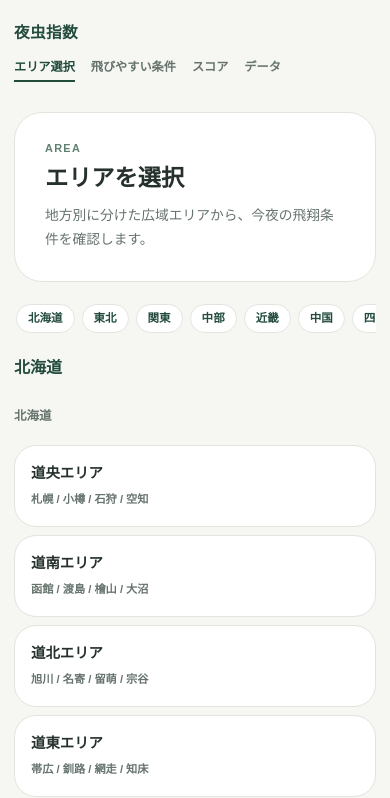
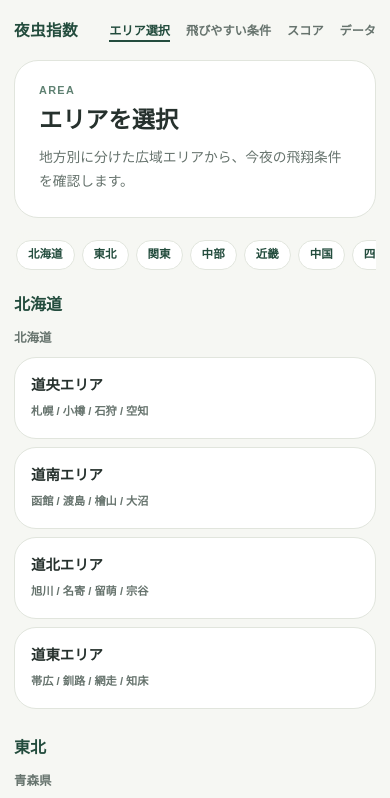
Before and after one commit to ryunosuke0922/yoru-mushi-index, a Next.js app in the folder apps/web/: page / in a window 390 px wide. Shown: the top 798 px of the page. Built offline with nearby package versions, Linux system fonts and the light colour scheme; no server answers.

Commit message:
fix: adjust mobile header spacing

```diff
--- a/apps/web/app/globals.css
+++ b/apps/web/app/globals.css
@@ -82,6 +82,7 @@ input:focus-visible {
   font-size: 0.98rem;
   font-weight: 800;
   letter-spacing: 0.02em;
+  line-height: 1;
   transition:
     opacity var(--motion-fast) var(--ease-out),
     transform var(--motion-fast) var(--ease-out);
@@ -105,10 +106,11 @@ input:focus-visible {
 }
 
 .site-header nav a {
-  border-bottom: 2px solid transparent;
-  padding: 0 0 5px;
+  box-shadow: inset 0 -2px 0 transparent;
+  line-height: 1;
+  padding: 5px 0;
   transition:
-    border-color var(--motion-fast) var(--ease-out),
+    box-shadow var(--motion-fast) var(--ease-out),
     color var(--motion-fast) var(--ease-out),
     transform var(--motion-fast) var(--ease-out);
 }
@@ -123,7 +125,7 @@ input:focus-visible {
 }
 
 .site-header nav a[aria-current="page"] {
-  border-color: var(--green);
+  box-shadow: inset 0 -2px 0 var(--green);
   color: var(--green);
 }
 
@@ -185,7 +187,7 @@ input:focus-visible {
   font-size: 0.82rem;
   font-weight: 650;
   line-height: 1.6;
-  margin: 0 0 6px;
+  margin: 8px 0 6px;
 }
 
 .nearby-area-nav {
@@ -379,6 +381,8 @@ input:focus-visible {
   color: var(--green);
   font-size: 1rem;
   font-weight: 800;
+  line-height: 1.4;
+  margin: 0;
   scroll-margin-top: 76px;
 }
 
@@ -396,6 +400,8 @@ input:focus-visible {
   color: var(--muted);
   font-size: 0.78rem;
   font-weight: 800;
+  line-height: 1.4;
+  margin: 0;
   scroll-margin-top: 76px;
 }
 
@@ -1179,15 +1185,23 @@ h2 {
   }
 
   .site-header {
-    align-items: start;
-    flex-direction: column;
+    align-items: center;
     gap: 14px;
+    margin-bottom: 18px;
   }
 
   .site-header nav {
+    flex: 1 1 auto;
     gap: 16px;
+    justify-content: flex-end;
+    min-width: 0;
     overflow-x: auto;
-    width: 100%;
+  }
+
+  .page-intro,
+  .document-page {
+    border-radius: 24px;
+    padding: 24px;
   }
 
   .page-intro-heading {
```
